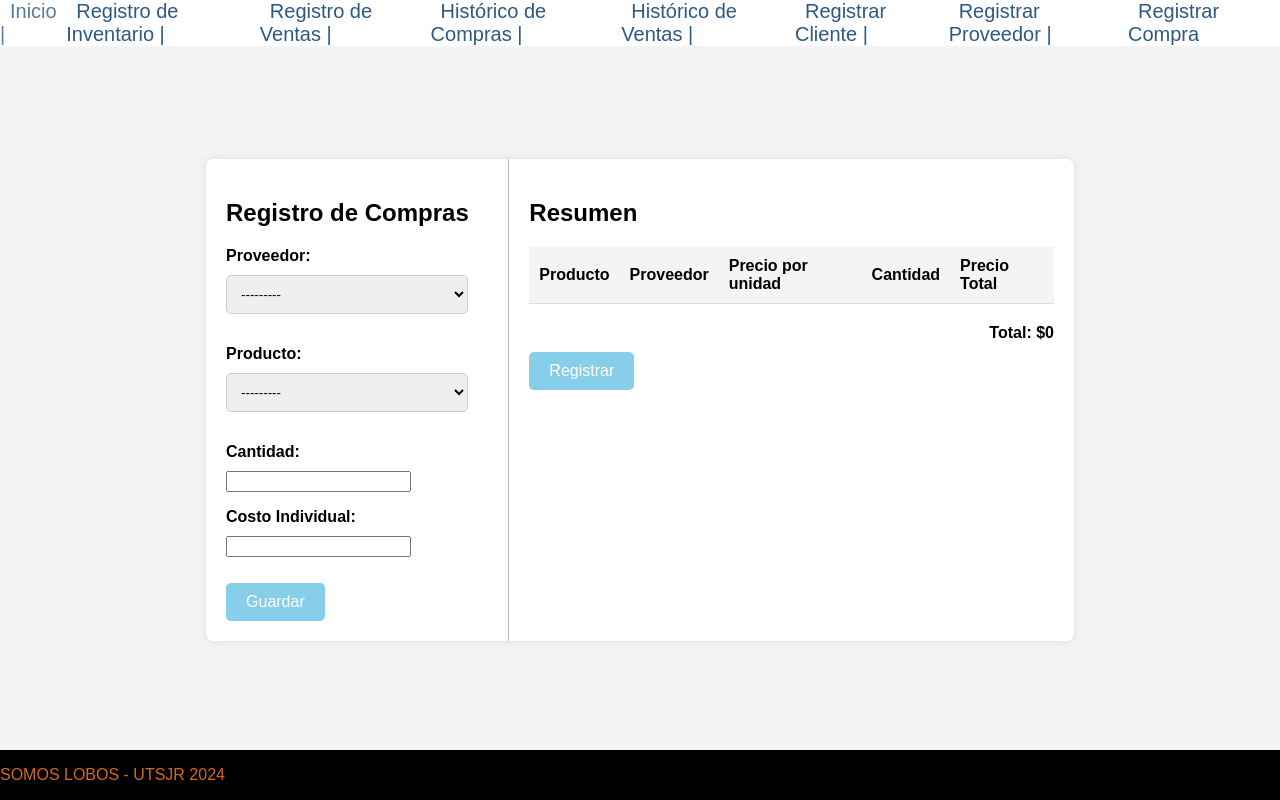
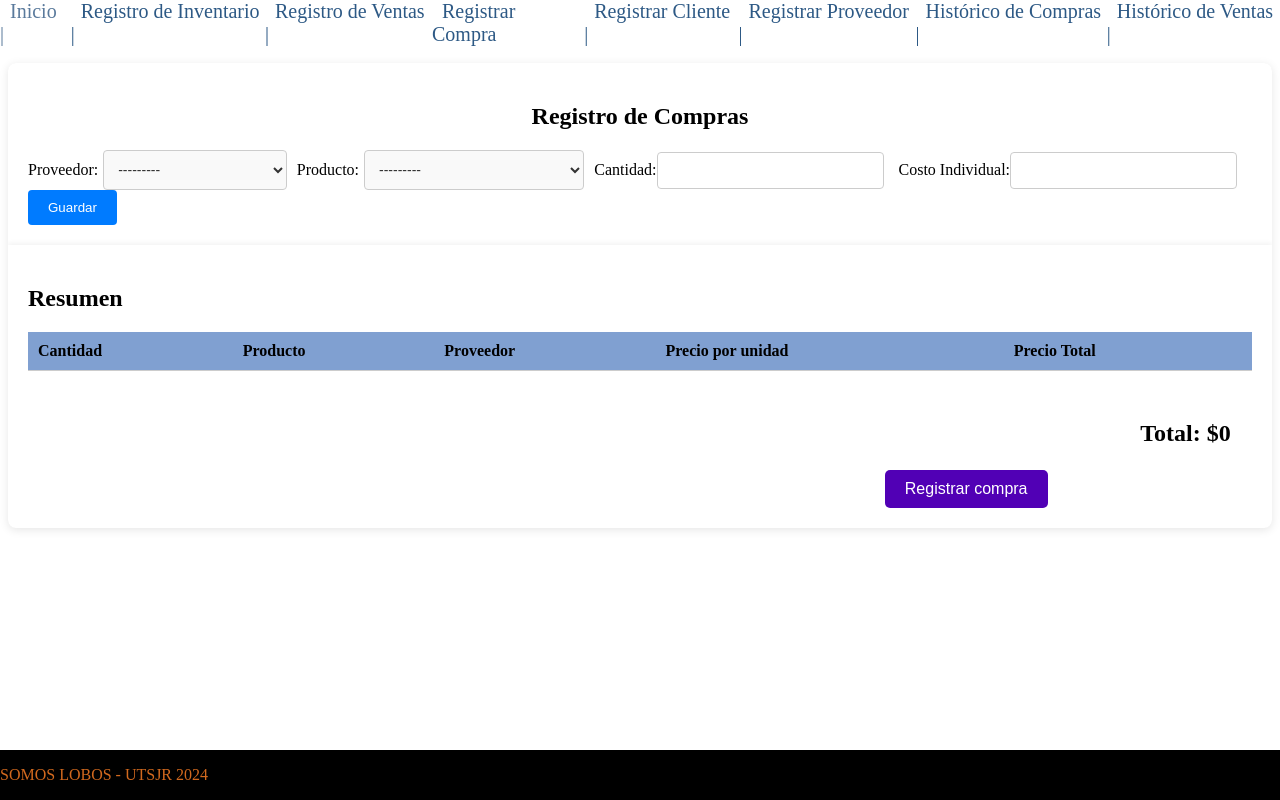
Before and after one commit to Cyrc3/estadias2, a Django app: page /registro_compra/ in a window 1280 px wide. Run offline with Django 3.2, Linux system fonts and the light colour scheme; tables that the repository leaves empty hold one stand-in row (values such as "Sample post"); lists and menus that the app fills with data are empty.

Commit message:
cambio de diseñoooo en compra

```diff
--- a/estadias1/accounts/forms.py
+++ b/estadias1/accounts/forms.py
@@ -28,7 +28,8 @@ class ProveedorForm(forms.ModelForm):
 
 class CompraForm(forms.ModelForm):
 
-    id_proveedor = forms.ModelChoiceField(queryset=Proveedor.objects.all(),label='Proveedor', to_field_name='razon_social',widget=forms.Select(attrs={'id': 'id_proveedor', 'onchange': 'disableProveedorField();'}))
+    id_proveedor = forms.ModelChoiceField(queryset=Proveedor.objects.all(),label='Proveedor', to_field_name='razon_social')
+
     id_producto = forms.ModelChoiceField(queryset=Producto.objects.all(), label='Producto',to_field_name='nombre')
 
     costo = forms.FloatField(label='Costo Individual')
--- a/estadias1/accounts/views.py
+++ b/estadias1/accounts/views.py
@@ -4,6 +4,8 @@ from django.contrib.auth.forms import AuthenticationForm
 from .models import Cliente, Proveedor, Categoria, Producto, Detalle_Compra, Detalle_Venta
 from .forms import ProductoForm, ClienteForm, ProveedorForm, CompraForm, VentaForm
 from django.http import HttpResponse
+from django_select2.views import AutoResponseView
+
 
 #from .forms import ProductoForm
 from django.contrib import messages
@@ -111,3 +113,17 @@ def historico_compras(request):
 
 def historico_ventas(request):
     return render(request, 'historico_ventas.html')
+
+
+class ProveedorSelect2View(AutoResponseView):
+    def get_queryset(self):
+        qs = Proveedor.objects.all()
+        # Puedes aplicar filtros o cualquier lógica adicional aquí
+        return qs
+    def get_result_value(self, result):
+        # Define cómo se devuelve el valor de cada resultado
+        return result.id_proveedor
+
+    def get_result_label(self, result):
+        # Define cómo se muestra la etiqueta de cada resultado
+        return str(result.razon_social)
--- a/estadias1/estadias1/static/JavaScript/Registro_compra_form.js
+++ b/estadias1/estadias1/static/JavaScript/Registro_compra_form.js
@@ -12,10 +12,10 @@ document.getElementById('compraForm').addEventListener('submit', function(event)
     const table = document.getElementById('resumenTabla');
     const newRow = table.insertRow();
     newRow.innerHTML = `
+        <td>${cantidad}</td>
         <td>${producto}</td>
         <td>${proveedor}</td>
         <td>${costo}</td>
-        <td>${cantidad}</td>
         <td>${precioTotal}</td>
     `;
 
--- /dev/null
+++ b/estadias1/estadias1/static/styles/styles_compras.css
@@ -0,0 +1,173 @@
+/* Estilos para el contenedor principal */
+.container {
+    display: flex;
+    flex-direction: column;
+    max-width: 1300px;
+    background-color: #f9f9f9;
+    border-radius: 8px;
+    box-shadow: 0 2px 10px rgba(0, 0, 0, 0.1);
+    width: 100%;
+    margin: 0 auto;
+    margin-top: 5%;
+    overflow-y: auto; /* Agrega desplazamiento vertical */
+    max-height: 80vh; /* Limita la altura del contenedor */
+}
+
+/* Estilos para la sección "top" */
+.top {
+    padding: 20px;
+    background-color: #ffffff;
+    border-radius: 8px 8px 0 0;
+    box-shadow: 0 2px 5px rgba(0, 0, 0, 0.05);
+    text-align: center;
+}
+
+/* Estilos para el formulario */
+#compraForm {
+    display: flex;
+    flex-direction: row;
+    justify-content: space-between;
+    align-items: center;
+    flex-wrap: wrap;
+}
+
+#id_id_proveedor {
+    padding: 10px;
+    border: 1px solid #ccc;
+    border-radius: 4px;
+    background-color: #f9f9f9;
+    color: #333;
+    width: 15%; /* Ocupa todo el ancho disponible */
+    font-size: 14px;
+    margin-right: 10px; /* Tamaño de fuente */
+    margin-left: 5px;
+}
+
+/* Estilos para las opciones del select */
+#id_id_proveedor option {
+    font-size: 14px;
+}
+
+#id_id_producto {
+    padding: 10px;
+    border: 1px solid #ccc;
+    border-radius: 4px;
+    background-color: #f9f9f9;
+    color: #333;
+    width: 18%; /* Ocupa todo el ancho disponible */
+    font-size: 14px;
+    margin-right: 10px; /* Tamaño de fuente */
+    margin-left: 5px;
+}
+
+/* Estilos para las opciones del select */
+#id_id_producto option {
+    font-size: 14px;
+}
+
+
+
+/* Estilos para los campos del formulario */
+#compraForm input[type="text"],
+#compraForm input[type="number"] {
+    padding: 10px;
+    margin-right: 15px;
+    border: 1px solid #ccc;
+    border-radius: 4px;
+    flex: 1;
+}
+
+/* Estilos para el botón de guardar */
+#compraForm input[type="submit"] {
+    background-color: #007bff;
+    color: #ffffff;
+    border: none;
+    border-radius: 4px;
+    padding: 10px 20px;
+    cursor: pointer;
+}
+
+/* Estilos para la sección "bottom" */
+.bottom {
+    padding: 20px;
+    background-color: #ffffff;
+    border-radius: 0 0 8px 8px;
+    box-shadow: 0 -2px 5px rgba(0, 0, 0, 0.05);
+    position: relative;
+}
+
+/* Estilos para el encabezado de la tabla */
+#resumenTabla th {
+    background-color: #80a0d1;
+}
+
+/* Estilos para la tabla de resumen */
+#resumenTabla {
+    width: 100%;
+    border-collapse: collapse;
+    margin-bottom: 4%;
+}
+
+/* Estilos para las filas de la tabla */
+#resumenTabla tr {
+    border-bottom: 1px solid #ccc;
+}
+
+/* Estilos para las celdas de la tabla */
+#resumenTabla th,
+#resumenTabla td {
+    padding: 10px;
+    text-align: left;
+}
+
+/* Estilos para el total */
+.total {
+    font-weight: bold;
+    font-size: x-large;
+    color: rgb(0, 0, 0);
+    position: absolute;
+    margin-bottom: 20px;
+    margin-left: 88%;
+}
+
+/* Estilos para el botón de registrar */
+#registrarBtn {
+    margin-top: 20px;
+}
+
+.modal {
+    display: none;
+    position: fixed;
+    z-index: 1;
+    left: 0;
+    top: 0;
+    width: 100%;
+    height: 100%;
+    overflow: auto;
+    background-color: rgb(0,0,0);
+    background-color: rgba(0,0,0,0.4);
+    padding-top: 60px;
+}
+.modal-content {
+    background-color: #fefefe;
+    margin: 5% auto;
+    padding: 20px;
+    border: 1px solid #888;
+    width: 80%;
+}
+
+input[type="button"] {
+    background-color: #5100b5;
+    color: white;
+    border: none;
+    padding: 10px 20px;
+    border-radius: 5px;
+    cursor: pointer;
+    font-size: 16px;
+    margin-top: 50px;
+    margin-left: 70%;
+}
+
+input[type="button"]:hover {
+    background-color: #7bc1e4;
+}
--- a/estadias1/estadias1/templates/base.html
+++ b/estadias1/estadias1/templates/base.html
@@ -15,11 +15,11 @@
                 <li><a href="{% url 'menu_principal' %}">Inicio  |</a></li>
                 <li><a href="{% url 'producto' %}">Registro de Inventario |</a></li>
                 <li><a href="{% url 'ventas' %}">Registro de Ventas | </a></li>
+                <li><a href="{% url 'compra' %}">Registrar Compra</a></li>
+                <li><a href="{% url 'cliente' %}">Registrar Cliente |</a></li>
+                <li><a href="{% url 'proveedor' %}">Registrar Proveedor |</a></li>
                 <li><a href="{% url 'historicoCompras' %}">Histórico de Compras |</a></li>
                 <li><a href="{% url 'historicoVentas' %}">Histórico de Ventas |</a></li>
-                <li><a href="{% url 'cliente' %}">Registrar Cliente |</a></li>
-                <li><a href="{% url 'proveedor' %}">Registrar Proveedor |</a></li>
-                <li><a href="{% url 'compra' %}">Registrar Compra</a></li>
             </ul>
         </nav>
     </header>
--- a/estadias1/estadias1/templates/registro_compra.html
+++ b/estadias1/estadias1/templates/registro_compra.html
@@ -4,17 +4,17 @@
 
 {% block extra_css %}
 {%load static%}
-<link rel="stylesheet" href="{% static 'styles/styles_ventas.css' %}">
+<link rel="stylesheet" href="{% static 'styles/styles_compras.css' %}">
 {% endblock %}
 
 {% block content %}
 <div class="container">
-    <div class="left">
+    <div class="top">
         <h2>Registro de Compras</h2>
         <button id="cambiarProveedorBtn" style="display: none;">Cambiar Proveedor</button>
         <form id="compraForm" method="POST">
             {% csrf_token %}
-            {{ form.as_p }}
+            {{ form.as_table }}
 
             <input type="submit" value="Guardar">
         </form>
@@ -29,24 +29,23 @@
 
 
     </div>
-    <div class="right">
+    <div class="bottom">
         <h2>Resumen</h2>
         <div class="resumen">
             <table id="resumenTabla">
                 <tr>
+                    <th>Cantidad</th>
                     <th>Producto</th>
                     <th>Proveedor</th>
                     <th>Precio por unidad</th>
-                    <th>Cantidad</th>
                     <th>Precio Total</th>
-
                 </tr>
 
             </table>
             <div class="total">
                 Total: $<span id="total-compra">0</span>
             </div>
-            <input type="button" value="Registrar">
+            <input type="button" value="Registrar compra">
         </div>
     </div>
 </div>
@@ -59,7 +58,6 @@
     </div>
 </div>
 
-
 <script src="{% static 'JavaScript/Registro_compra_form.js' %}"></script>
 {% endblock %}
 
--- a/estadias1/estadias1/urls.py
+++ b/estadias1/estadias1/urls.py
@@ -17,6 +17,7 @@ from django.contrib import admin
 from django.urls import path, include
 from django.contrib.auth.views import LoginView, LogoutView
 from accounts import views
+from django_select2 import views as select2_views
 
 urlpatterns = [
     path('admin/', admin.site.urls),
@@ -42,6 +43,6 @@ urlpatterns = [
     path('registro_categoria/', views.registrar_categoria, name='altaCategoria'),
 
 
-
+     #path('select2/', views.ProveedorSelect2View.as_view(), namespace='select2_proveedor'),
 
 ]
```
Also changed, not shown: estadias1/estadias1/settings.py (line endings or trailing spaces).
